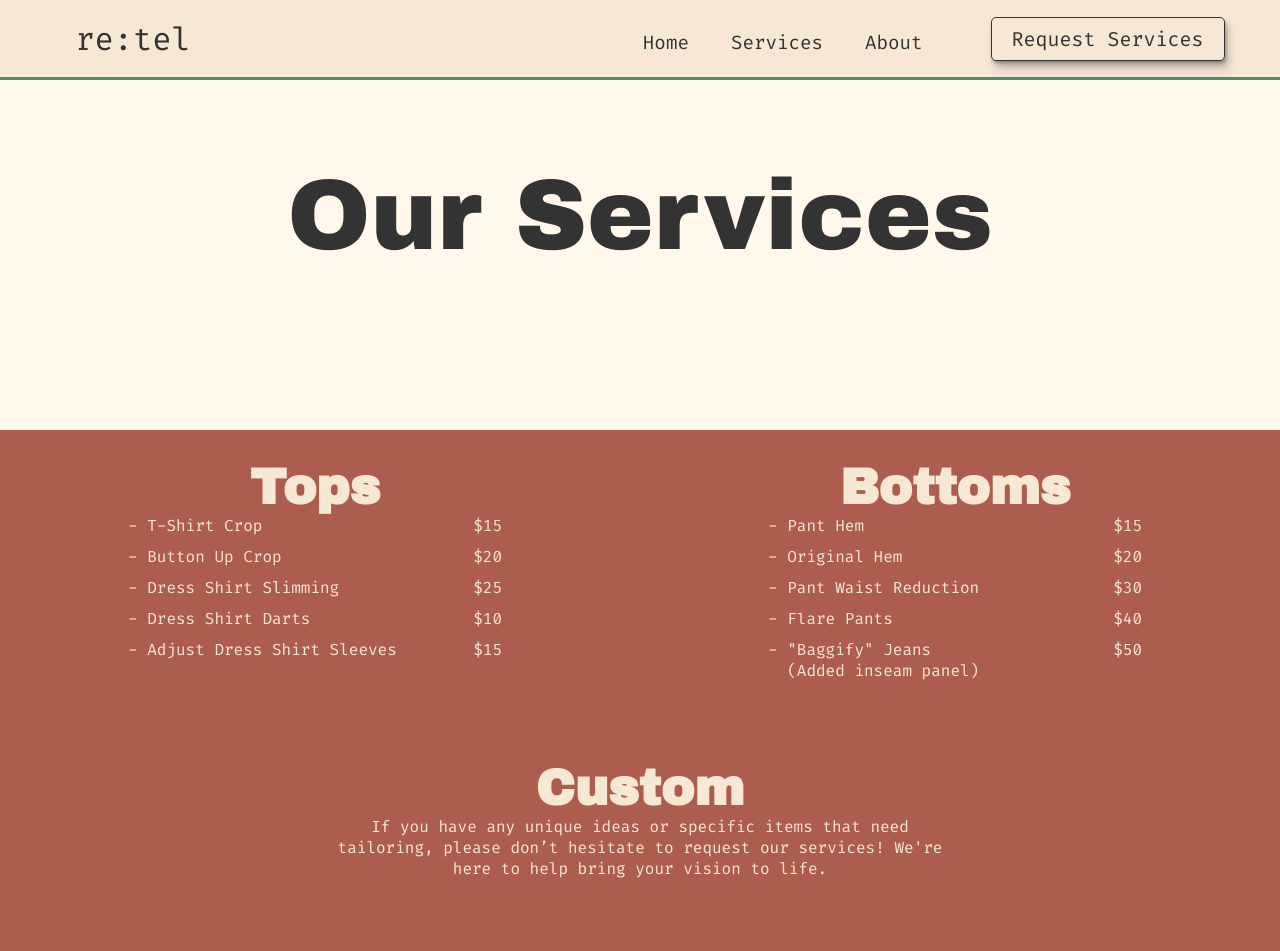
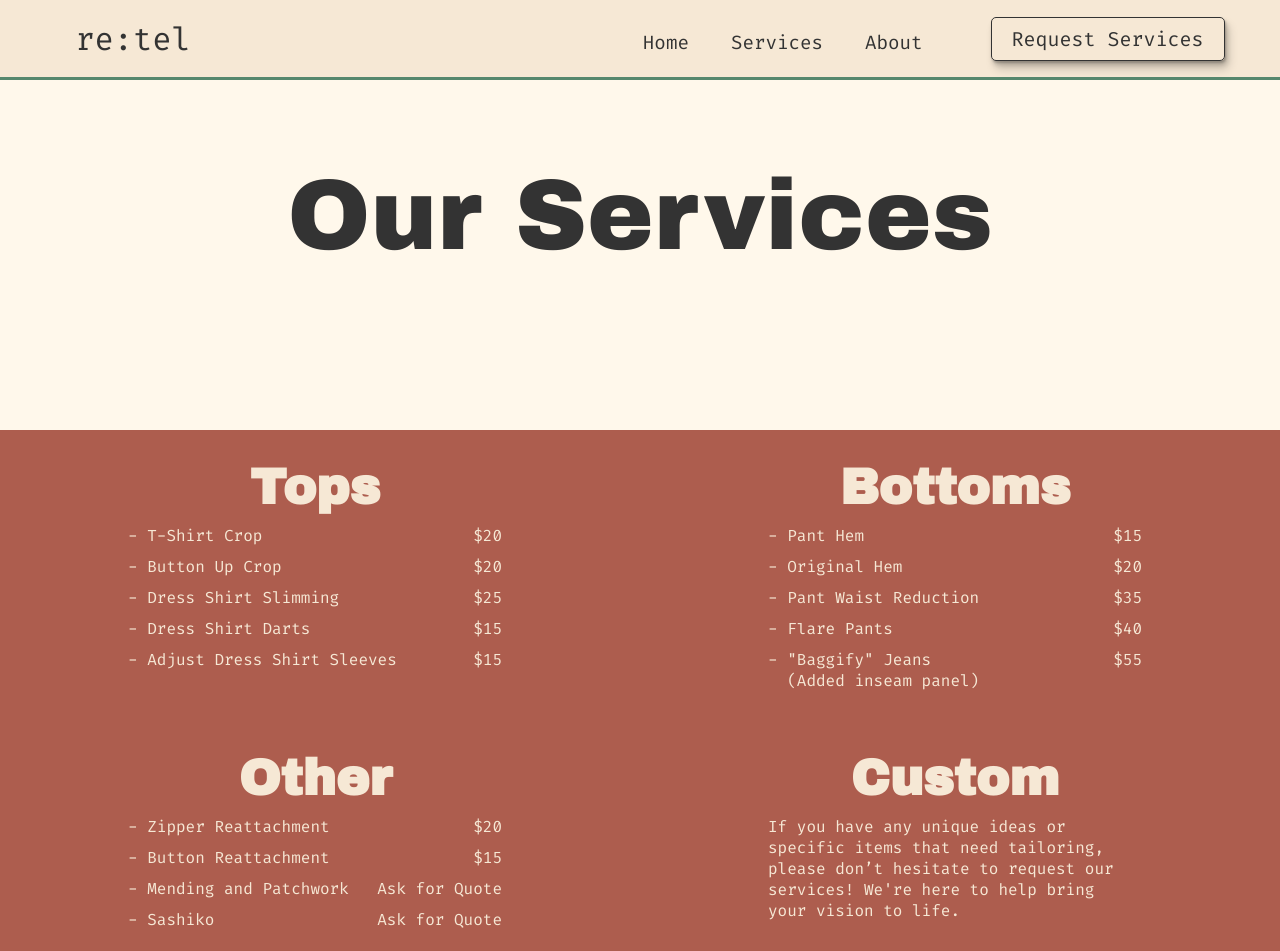
Before and after one commit to eleong1001/frontend-tailorapp, a React (Vite) app: page /services in a window 1280 px wide. Shown: the top 951 px of the page. Built offline with nearby package versions, Linux system fonts and the light colour scheme.

Commit message:
adjusting services and other aesthetics

```diff
--- a/src/components/AboutSection.css
+++ b/src/components/AboutSection.css
@@ -31,7 +31,7 @@
   justify-content: center;
   align-items: center;
   width: 100%;
-  height: 275px;
+  height: fit-content * .6;
   overflow: hidden;
 
 }
@@ -39,7 +39,7 @@
 .about-img-container img{
   max-width: 100%;
   height: auto;
-  transform: scale(.7);
+  transform: scale(.6);
   object-fit: contain;
   object-position: center;
   border: transparent 1px solid;
--- a/src/components/ServiceCards.css
+++ b/src/components/ServiceCards.css
@@ -4,33 +4,15 @@
   'text1 text2'
   'custom custom';
   grid-template-columns: 1fr 1fr;
-
+  padding-bottom: 30px;
+  background-color: #AD5D4E;
 }
 
 .service-card-columns{
   padding: 20px 10px 20px 0px;
-  background-color: #AD5D4E;
   color: #F6E8D5;
 }
 
-.service-custom{
-  display: grid;
-  grid-template-columns: 1fr;
-  grid-template-rows: auto auto;
-  background-color: #AD5D4E;
-  color: #F6E8D5;
-  grid-area: custom;
-  text-align: center;
-  padding: 50px 30px 70px;
-
-}
-
-
-.service-custom-text{
-  display: flex;
-  justify-self: center;
-  width: 50%;
-}
 
 
 .text-column {
@@ -48,6 +30,7 @@
 .service-card-container h1{
   font-family: "Archivo Black", sans-serif;
   font-size: 50px;
+  padding-bottom: 10px;
 }
 
 .service-card-columns ul{
@@ -78,7 +61,8 @@
     grid-template-areas:
   'text1'
   'text2'
-  'custom';
+  'text3'
+  'text4';
 
     grid-template-columns: 1fr;
   }
--- a/src/components/ServiceCards.jsx
+++ b/src/components/ServiceCards.jsx
@@ -12,7 +12,7 @@ function ServiceCards() {
             <ul>
               <li>
                 <span>- T-Shirt Crop</span>
-                <span>$15</span>
+                <span>$20</span>
               </li>
               <li>
                 <span>- Button Up Crop</span>
@@ -24,7 +24,7 @@ function ServiceCards() {
               </li>
               <li>
                 <span>- Dress Shirt Darts</span>
-                <span>$10</span>
+                <span>$15</span>
               </li>
               <li>
                 <span>- Adjust Dress Shirt Sleeves</span>
@@ -49,7 +49,7 @@ function ServiceCards() {
               </li>
               <li>
                 <span>- Pant Waist Reduction</span>
-            <span>$30</span>
+                <span>$35</span>
               </li>
               <li>
               <span>- Flare Pants</span>
@@ -57,19 +57,50 @@ function ServiceCards() {
               </li>
               <li>
                 <span>- "Baggify" Jeans <br></br> &nbsp;&nbsp;(Added inseam panel)</span>
-            <span>$50</span>
+                <span>$55</span>
             </li>
             </ul>
           </div>
         </div>
-        <div className="service-custom">
+        <div className="service-card-columns">
+          <div className="text-column">
+            <h1>
+              Other
+            </h1>
+            <ul>
+              <li>
+                <span>- Zipper Reattachment</span>
+                <span>$20</span>
+              </li>
+              <li>
+                <span>- Button Reattachment</span>
+                <span>$15</span>
+              </li>
+              <li>
+                <span>- Mending and Patchwork</span>
+                <span>Ask for Quote</span>
+              </li>
+              <li>
+                <span>- Sashiko</span>
+                <span>Ask for Quote</span>
+              </li>
+
+            </ul>
+          </div>
+        </div>
+        <div className="service-card-columns">
+          <div className="text-column">
             <h1>
               Custom
             </h1>
-          <div className="service-custom-text">
+            <ul>
+              <li>
               If you have any unique ideas or specific items that need tailoring, please don’t hesitate to request our services! We're here to help bring your vision to life.
+              </li>
+            </ul>
           </div>
         </div>
+
       </div>
     </>
 
--- a/src/components/Smallcard.jsx
+++ b/src/components/Smallcard.jsx
@@ -6,10 +6,9 @@ import '../App.css'
 function Smallcard() {
   return (
     <>
-      <div className='smallcard-heading'>
+      {/* <div className='smallcard-heading'>
         <div className='heading-text'>Our Services Include</div>
-
-      </div>
+      </div> */}
       <div className='logoCards'>
         <div className="card-container hidden">
           <div className="playingCard first-img">
```
Also changed, not shown: 2 other files (tests, documents, lock files or other folders). Lines whose indentation alone changed are shown as unchanged.
